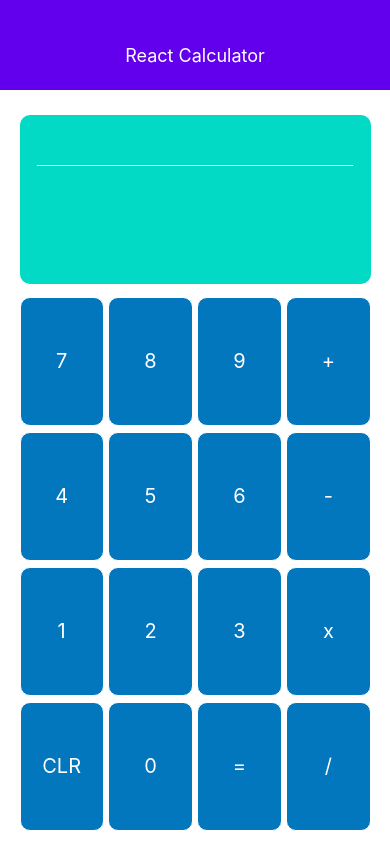
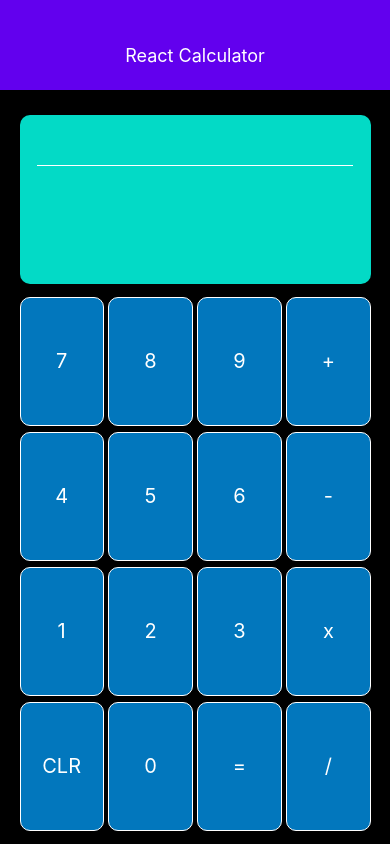
Before and after one commit to casagrande-gust/react-calculator, a React Native app: screen / in a window 390 px wide. Built offline with nearby package versions, Linux system fonts and the light colour scheme.

Commit message:
App: change background color to black

```diff
--- a/App.js
+++ b/App.js
@@ -5,11 +5,12 @@ import CalcKeyboard from './components/CalcKeyboard';
 import DualDisplay from './components/DualDisplay';
 import Header from './components/Header';
 import AppStrings from './constants/app-strings';
+import Colors from './constants/colors';
 
 const styles = StyleSheet.create({
   container: {
     flex: 1,
-    backgroundColor: '#fff',
+    backgroundColor: Colors.black,
     alignItems: 'center',
     justifyContent: 'center',
   },
```
